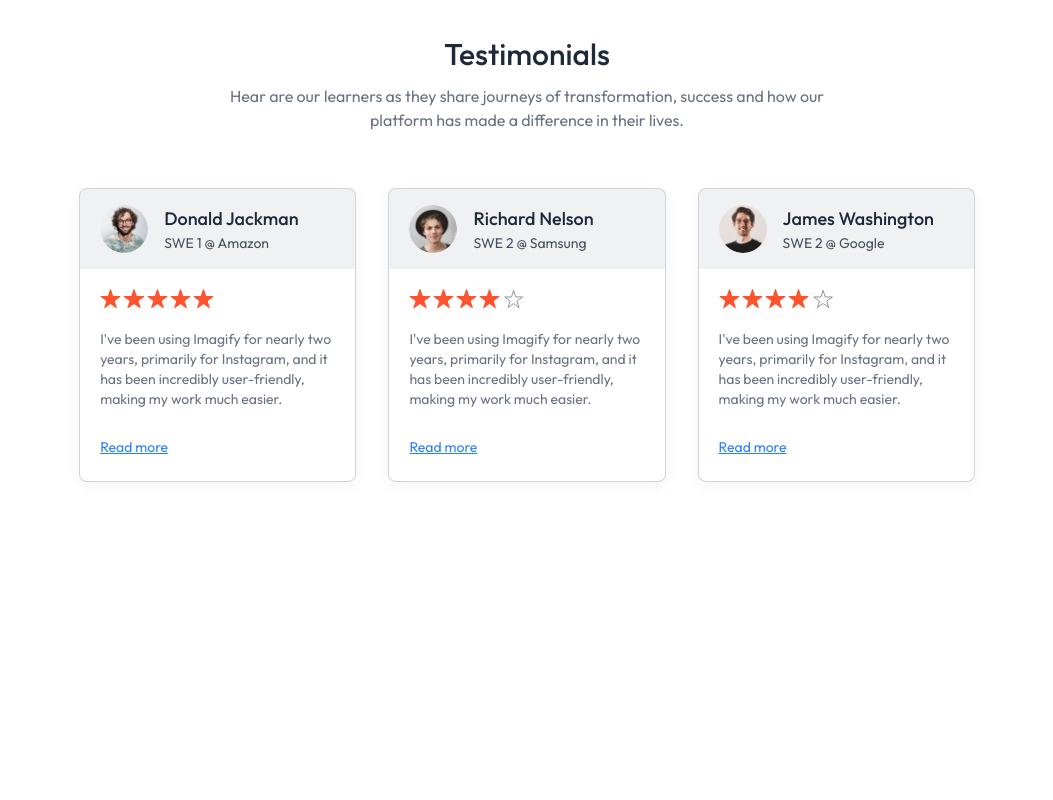
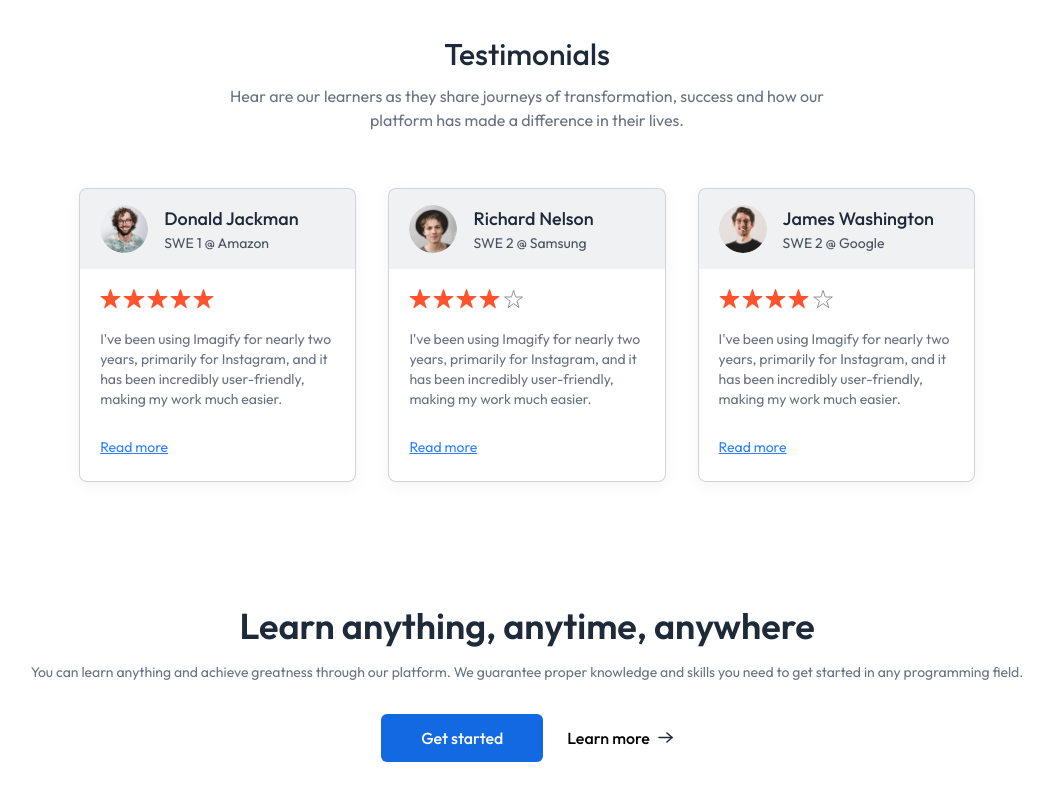
Before and after one commit to Promise-Digitals/Learning-Management-System, a React (Vite) app in the folder client/: page / in a window 1280 px wide. Shown: the part 1770-2570 px from the top of the page, without its empty margins (113-1166 px from the left). Before the commit the page ends 2308 px from the top, so only its background shows below. Built offline with nearby package versions, Linux system fonts and the light colour scheme.

Commit message:
Call to action section UI

```diff
--- a/client/src/components/student/CallToAction.jsx
+++ b/client/src/components/student/CallToAction.jsx
@@ -1,9 +1,16 @@
 import React from 'react'
+import { assets } from '../../assets/assets'
 
 const CallToAction = () => {
     return (
-        <div>
-            <h1>Call to action</h1>
+        <div className='flex flex-col items-center gap-4 pt-10 pb-24 px-8 md:px-0'>
+            <h1 className='text-xl md:text-4xl text-gray-800 font-semibold'>Learn anything, anytime, anywhere</h1>
+            <p className='text-gray-500 sm:text-sm'>You can learn anything and achieve greatness through our platform. We guarantee proper knowledge and skills you need to get started in any programming field.</p>
+
+            <div className='flex items-center gap-6 font-medium mt-4'>
+                <button className='px-10 py-3 rounded-md text-white bg-[#1269e2]'>Get started</button>
+                <button className='flex items-center gap-2'>Learn more <img src={assets.arrow_icon} alt="arrow_icon" /></button>
+            </div>
         </div>
     )
 }
--- a/client/src/pages/student/Home.jsx
+++ b/client/src/pages/student/Home.jsx
@@ -3,6 +3,7 @@
 import Companies from '../../components/student/Companies'
 import CoursesSection from '../../components/student/CoursesSection'
 import TestimonialSection from '../../components/student/TestimonialSection'
+import CallToAction from '../../components/student/CallToAction'
 
 const Home = () => {
     return (
@@ -11,6 +12,7 @@
             <Companies />
             <CoursesSection />
             <TestimonialSection />
+            <CallToAction />
         </div>
     )
 }
```
